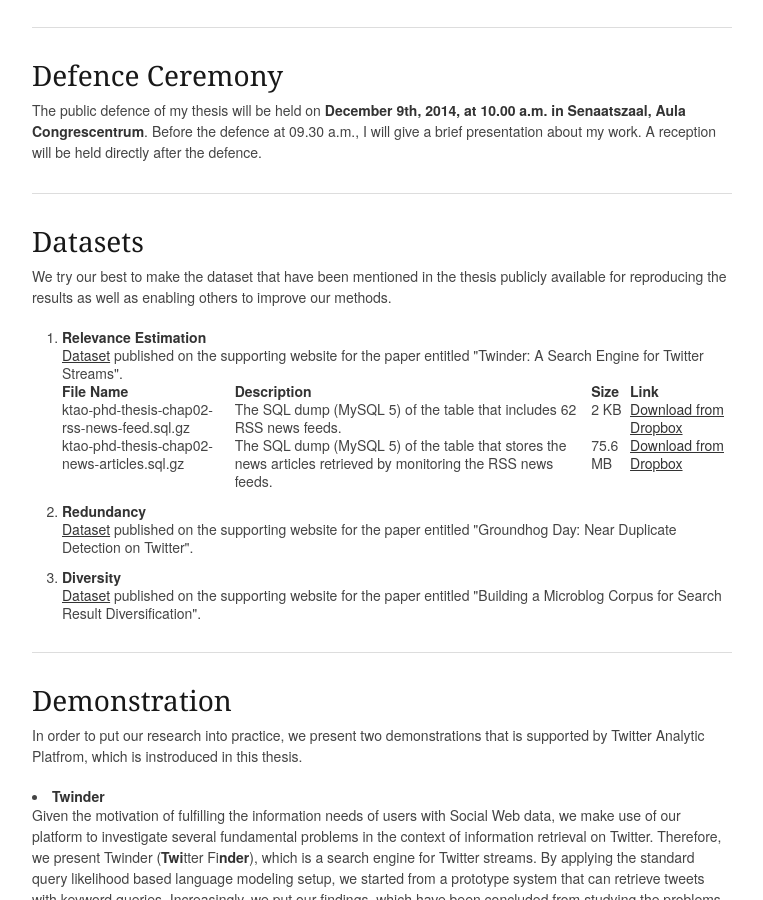
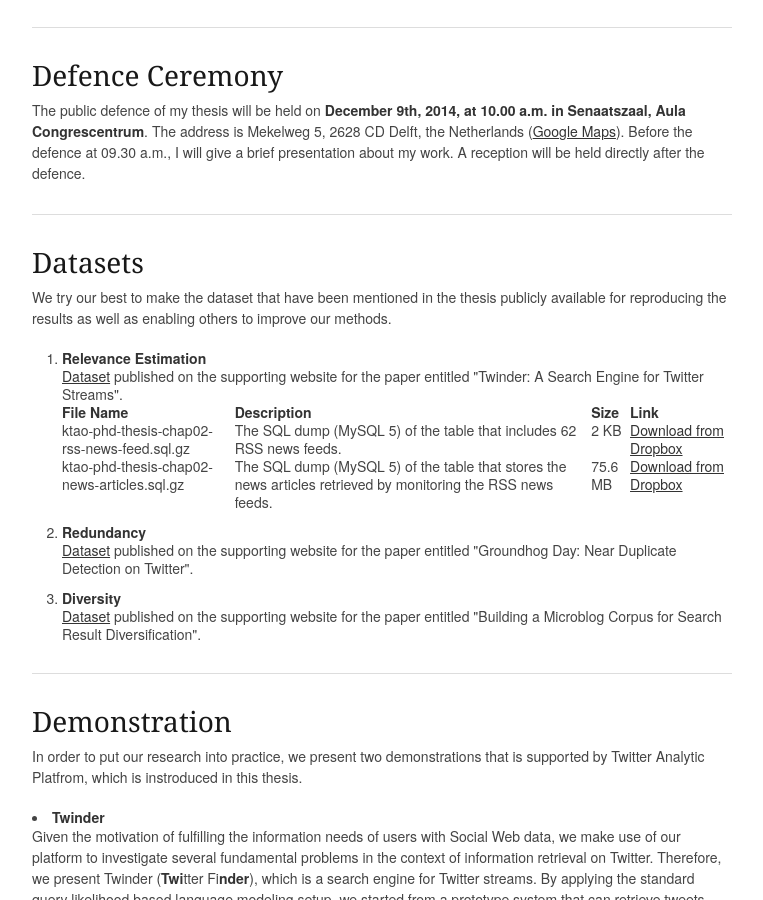
Before and after one commit to ktao/ktao.github.io, a plain HTML site: page phd/index.html in a window 1280 px wide. Shown: the part 1113-2013 px from the top of the page, without its empty margins (378-1141 px from the left). Drawn offline with Linux system fonts and the light colour scheme.

Commit message:
The address of the defence, with Google Maps link.

```diff
--- a/phd/index.html
+++ b/phd/index.html
@@ -107,7 +107,7 @@
 				<hr />
 				<div class="doc-section" id="defence">
 			<h3>Defence Ceremony</h3>
-						<p>The public defence of my thesis will be held on <strong>December 9th, 2014, at 10.00 a.m. in Senaatszaal, Aula Congrescentrum</strong>. Before the defence at 09.30 a.m., I will give a brief presentation about my work. A reception will be held directly after the defence.</p>
+						<p>The public defence of my thesis will be held on <strong>December 9th, 2014, at 10.00 a.m. in Senaatszaal, Aula Congrescentrum</strong>. The address is Mekelweg 5, 2628 CD Delft, the Netherlands (<a href="https://maps.google.com/maps?q=Mekelweg+5,+2628+CC+Delft,+Netherlands&ie=UTF8&hq=&hnear=Mekelweg+5,+2628+CC+Delft,+Netherlands&t=m&vpsrc=0&z=16">Google Maps</a>). Before the defence at 09.30 a.m., I will give a brief presentation about my work. A reception will be held directly after the defence.</p>
 				</div>
 
 
```
